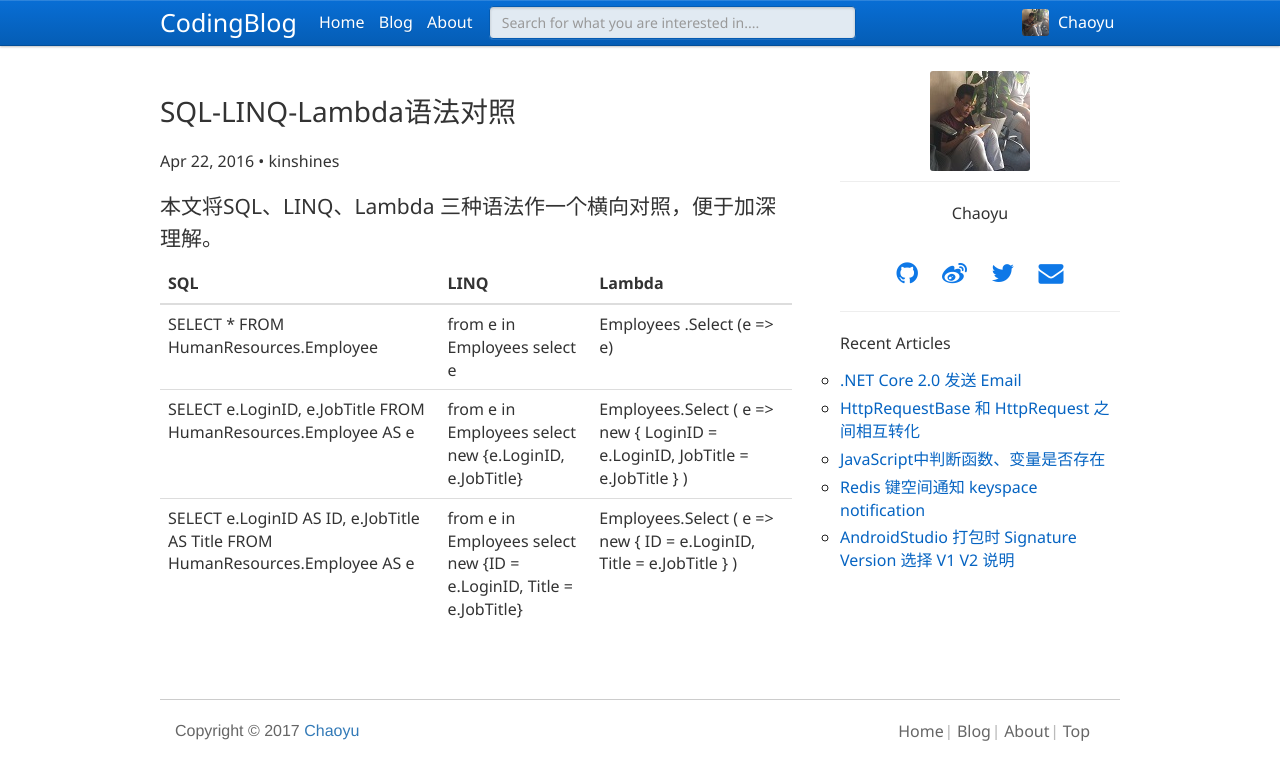
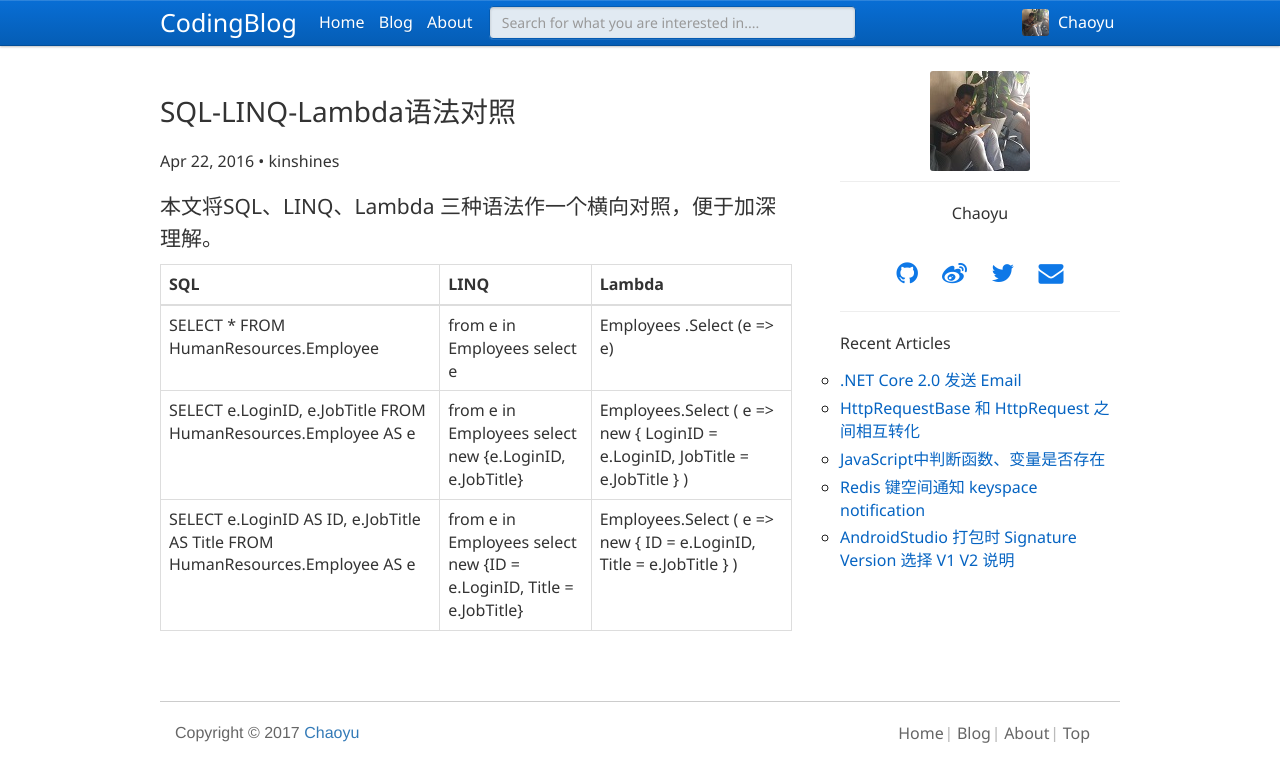
Before and after one commit to kinshines/kinshines.github.io, a Jekyll site: the page built from _posts/2016-07-28-sql-linq-lambda.md, in a window 1280 px wide. Shown: the top 782 px of the page. Built offline with Jekyll 4.4.1, drawn with Linux system fonts in a browser that asks for light colours.

Commit message:
table-bordered

```diff
--- a/_posts/2016-07-28-sql-linq-lambda.md
+++ b/_posts/2016-07-28-sql-linq-lambda.md
@@ -9,7 +9,7 @@ permalink: /archivers/sql-linq-lambda
 
 <p class="lead">本文将SQL、LINQ、Lambda 三种语法作一个横向对照，便于加深理解。</p>
 
-<table class="table">
+<table class="table table-bordered">
   <thead>
     <tr>
       <th>SQL</th>
```
